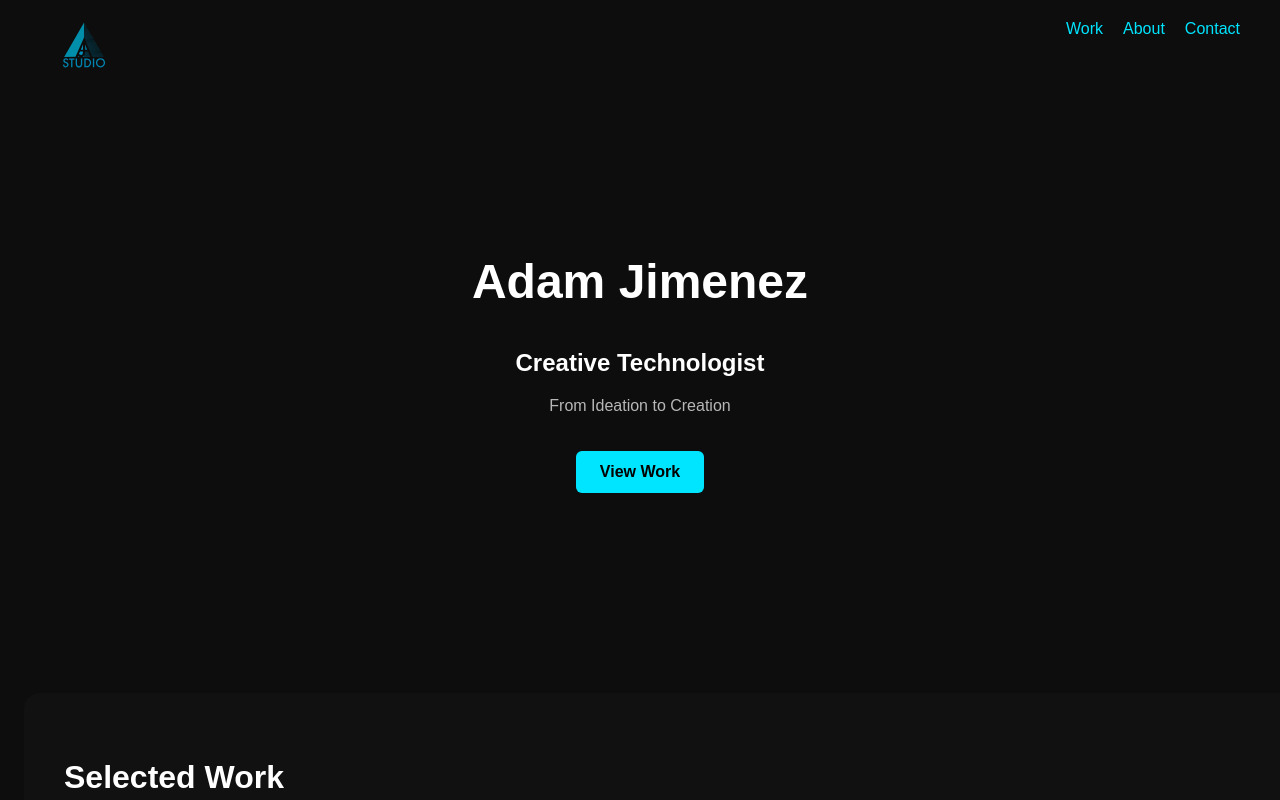
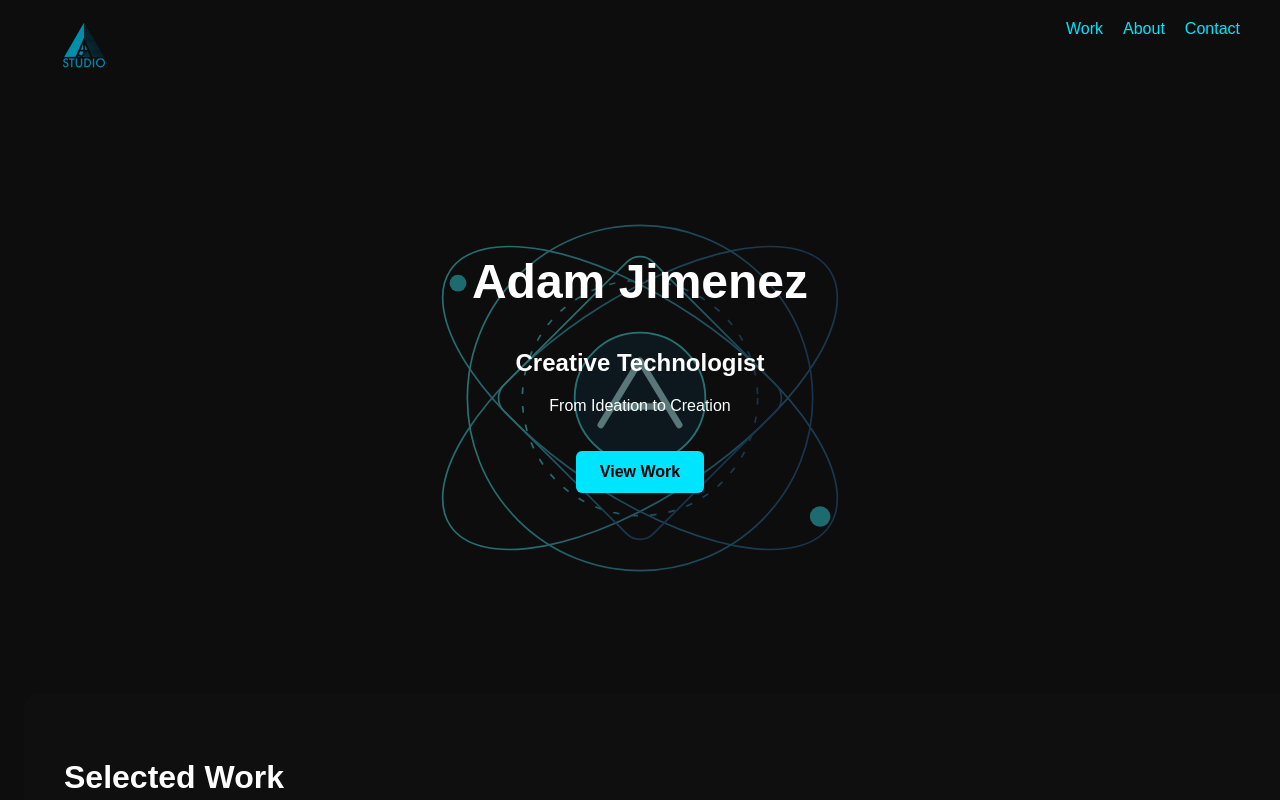
Before and after one commit to outlandi-co/ajimenez-studio, a React (Vite) app: page / in a window 1280 px wide. Shown: the top 800 px of the page. Built offline with nearby package versions, Linux system fonts and the light colour scheme.

Commit message:
Restore portfolio GSAP scroll animations

```diff
--- a/package.json
+++ b/package.json
@@ -10,6 +10,7 @@
     "preview": "vite preview"
   },
   "dependencies": {
+    "gsap": "^3.15.0",
     "react": "^19.2.4",
     "react-dom": "^19.2.4",
     "react-router-dom": "^7.14.2"
--- a/src/App.jsx
+++ b/src/App.jsx
@@ -1,6 +1,7 @@
 import { BrowserRouter, Routes, Route } from "react-router-dom"
 
 import Navbar from "./components/Navbar"
+import ScrollArtwork from "./components/ScrollArtwork"
 import Hero from "./components/Hero"
 import Projects from "./components/Projects"
 import About from "./components/About"
@@ -22,12 +23,15 @@ function Home() {
 function App() {
   return (
     <BrowserRouter>
-      <Navbar />
+      <ScrollArtwork />
+      <div style={{ position: "relative", zIndex: 2 }}>
+        <Navbar />
 
-      <Routes>
+        <Routes>
         <Route path="/" element={<Home />} />
         <Route path="/work/:slug" element={<ProjectPage />} />
-      </Routes>
+        </Routes>
+      </div>
     </BrowserRouter>
   )
 }
--- a/src/components/About.jsx
+++ b/src/components/About.jsx
@@ -1,6 +1,44 @@
+import { useEffect, useRef } from "react"
+import gsap from "gsap"
+import { ScrollTrigger } from "gsap/ScrollTrigger"
+
+gsap.registerPlugin(ScrollTrigger)
+
 export default function About() {
+  const sectionRef = useRef(null)
+
+  useEffect(() => {
+    const section = sectionRef.current
+    if (!section) return
+
+    if (window.matchMedia("(prefers-reduced-motion: reduce)").matches) {
+      return
+    }
+
+    const context = gsap.context(() => {
+      gsap.fromTo(
+        ".section-title, p",
+        { autoAlpha: 0, y: 40 },
+        {
+          autoAlpha: 1,
+          y: 0,
+          duration: 0.9,
+          stagger: 0.18,
+          ease: "power3.out",
+          scrollTrigger: {
+            trigger: section,
+            start: "top 80%",
+            once: true
+          }
+        }
+      )
+    }, section)
+
+    return () => context.revert()
+  }, [])
+
   return (
-    <section id="about" className="about">
+    <section id="about" className="about" ref={sectionRef}>
       <h2 className="section-title">About</h2>
 
       <p>
--- a/src/components/Contact.jsx
+++ b/src/components/Contact.jsx
@@ -1,6 +1,42 @@
-import { useState } from "react"
+import { useEffect, useRef, useState } from "react"
+import gsap from "gsap"
+import { ScrollTrigger } from "gsap/ScrollTrigger"
+
+gsap.registerPlugin(ScrollTrigger)
 
 export default function Contact() {
+  const sectionRef = useRef(null)
+
+  useEffect(() => {
+    const section = sectionRef.current
+    if (!section) return
+
+    if (window.matchMedia("(prefers-reduced-motion: reduce)").matches) {
+      return
+    }
+
+    const context = gsap.context(() => {
+      gsap.fromTo(
+        ".section-title, .contact-form",
+        { autoAlpha: 0, y: 40 },
+        {
+          autoAlpha: 1,
+          y: 0,
+          duration: 0.9,
+          stagger: 0.2,
+          ease: "power3.out",
+          scrollTrigger: {
+            trigger: section,
+            start: "top 85%",
+            once: true
+          }
+        }
+      )
+    }, section)
+
+    return () => context.revert()
+  }, [])
+
   const [form, setForm] = useState({
     name: "",
     email: "",
@@ -38,7 +74,7 @@ export default function Contact() {
   }
 
   return (
-    <section id="contact" className="contact">
+    <section id="contact" className="contact" ref={sectionRef}>
       <h2 className="section-title">Contact</h2>
 
       <form className="contact-form" onSubmit={handleSubmit}>
--- a/src/components/Hero.jsx
+++ b/src/components/Hero.jsx
@@ -1,6 +1,42 @@
+import { useEffect, useRef } from "react"
+import gsap from "gsap"
+
 export default function Hero() {
+  const heroRef = useRef(null)
+
+  useEffect(() => {
+    if (window.matchMedia("(prefers-reduced-motion: reduce)").matches) {
+      return
+    }
+
+    const context = gsap.context(() => {
+      gsap.fromTo(
+        [
+          "h1",
+          "h2",
+          ".tagline",
+          ".button"
+        ],
+        {
+          opacity: 0,
+          y: 50
+        },
+        {
+          opacity: 1,
+          y: 0,
+          duration: 1,
+          stagger: 0.18,
+          ease: "power3.out",
+          clearProps: "transform"
+        }
+      )
+    }, heroRef)
+
+    return () => context.revert()
+  }, [])
+
   return (
-    <section className="hero">
+    <section className="hero" ref={heroRef}>
       <h1>Adam Jimenez</h1>
       <h2>Creative Technologist</h2>
       <p className="tagline">From Ideation to Creation</p>
--- a/src/components/Projects.jsx
+++ b/src/components/Projects.jsx
@@ -1,5 +1,9 @@
 import { useNavigate } from "react-router-dom"
-import { useState, useEffect } from "react"
+import { useState, useEffect, useRef } from "react"
+import gsap from "gsap"
+import { ScrollTrigger } from "gsap/ScrollTrigger"
+
+gsap.registerPlugin(ScrollTrigger)
 
 const projects = [
   {
@@ -42,6 +46,60 @@ const projects = [
 export default function Projects() {
   const navigate = useNavigate()
   const [columns, setColumns] = useState(3)
+  const sectionRef = useRef(null)
+
+  useEffect(() => {
+    const section = sectionRef.current
+    if (!section) return
+
+    if (window.matchMedia(
+      "(prefers-reduced-motion: reduce)"
+    ).matches) {
+      return
+    }
+
+    const context = gsap.context(() => {
+      const cards = gsap.utils.toArray(
+        "[data-project-card]",
+        section
+      )
+
+      cards.forEach((card, index) => {
+        const direction = index % 2 === 0 ? 1 : -1
+
+        gsap.fromTo(
+          card,
+          {
+            autoAlpha: 0.25,
+            y: 55,
+            rotationY: direction * -70,
+            scale: 0.9,
+            transformOrigin: direction > 0
+              ? "right center"
+              : "left center",
+            force3D: true
+          },
+          {
+            autoAlpha: 1,
+            y: 0,
+            rotationY: 0,
+            scale: 1,
+            ease: "none",
+            force3D: true,
+            scrollTrigger: {
+              trigger: card.parentElement,
+              start: "top 95%",
+              end: "top 60%",
+              scrub: 0.9,
+              invalidateOnRefresh: true
+            }
+          }
+        )
+      })
+    }, section)
+
+    return () => context.revert()
+  }, [columns])
 
   useEffect(() => {
     const handleResize = () => {
@@ -61,6 +119,7 @@ export default function Projects() {
 
   return (
     <section
+      ref={sectionRef}
   id="projects"
   style={{
     padding: "80px 24px"
@@ -71,7 +130,7 @@ export default function Projects() {
           maxWidth: "1200px",
           margin: "0 auto",
           width: "100%",
-          background: "#111", // 🔥 constrained background
+          background: "rgba(17, 17, 17, 0.74)", // 🔥 constrained background
           padding: "40px",
           borderRadius: "16px"
         }}
@@ -84,12 +143,21 @@ export default function Projects() {
           style={{
             display: "grid",
             gridTemplateColumns: `repeat(${columns}, 1fr)`,
-            gap: "30px"
+            gap: "30px",
+            perspective: "1100px"
           }}
         >
           {projects.map((p, i) => (
             <div
               key={i}
+              data-project-trigger
+              style={{
+                perspective: "1100px",
+                minWidth: 0
+              }}
+            >
+              <div
+              data-project-card
               onClick={() => {
                 if (p.link) {
                   window.open(p.link, "_blank", "noopener,noreferrer")
@@ -103,15 +171,15 @@ export default function Projects() {
                 borderRadius: "12px",
                 overflow: "hidden",
                 position: "relative",
-                transition: "all 0.3s ease"
+                transition: "filter 0.3s ease, box-shadow 0.3s ease"
               }}
               onMouseEnter={(e) => {
-                e.currentTarget.style.transform = "scale(1.03)"
+                e.currentTarget.style.filter = "brightness(1.08)"
                 e.currentTarget.style.boxShadow =
                   "0 15px 40px rgba(0,0,0,0.6)"
               }}
               onMouseLeave={(e) => {
-                e.currentTarget.style.transform = "scale(1)"
+                e.currentTarget.style.filter = "brightness(1)"
                 e.currentTarget.style.boxShadow = "none"
               }}
             >
@@ -150,6 +218,7 @@ export default function Projects() {
                 <p style={{ opacity: 0.7, fontSize: "14px" }}>{p.desc}</p>
               </div>
             </div>
+            </div>
           ))}
         </div>
       </div>
--- /dev/null
+++ b/src/components/ScrollArtwork.jsx
@@ -0,0 +1,161 @@
+import { useEffect, useRef } from "react"
+import gsap from "gsap"
+import { ScrollTrigger } from "gsap/ScrollTrigger"
+
+gsap.registerPlugin(ScrollTrigger)
+
+export default function ScrollArtwork() {
+  const visualRef = useRef(null)
+
+  useEffect(() => {
+    const visual = visualRef.current
+    if (!visual) return
+
+    const reduceMotion = window.matchMedia(
+      "(prefers-reduced-motion: reduce)"
+    ).matches
+
+    if (reduceMotion) return
+
+    const context = gsap.context(() => {
+      gsap.to(visual, {
+        rotation: 220,
+        yPercent: -12,
+        scale: 1.3,
+        ease: "none",
+        scrollTrigger: {
+          trigger: document.documentElement,
+          start: "top top",
+          end: "max",
+          scrub: 1,
+          invalidateOnRefresh: true
+        }
+      })
+    })
+
+    return () => context.revert()
+  }, [])
+
+  return (
+    <div
+      aria-hidden="true"
+      style={{
+        position: "fixed",
+        inset: 0,
+        display: "grid",
+        placeItems: "center",
+        overflow: "hidden",
+        pointerEvents: "none", background: "transparent",
+        zIndex: 1
+      }}
+    >
+      <div
+        ref={visualRef}
+        style={{
+          width: "min(58vw, 560px)",
+          aspectRatio: "1 / 1",
+          opacity: 0.45,
+          willChange: "transform", background: "transparent", mixBlendMode: "screen"
+        }}
+      >
+        <svg
+          viewBox="0 0 600 600"
+          width="100%"
+          height="100%"
+          fill="none"
+          xmlns="http://www.w3.org/2000/svg"
+        >
+          <defs>
+            <radialGradient id="center-glow">
+              <stop
+                offset="0%"
+                stopColor="#00E5EF"
+                stopOpacity="0.23"
+              />
+              <stop
+                offset="100%"
+                stopColor="#00E5EF"
+                stopOpacity="0"
+              />
+            </radialGradient>
+            <linearGradient id="center-lines">
+              <stop stopColor="#48EDF0" />
+              <stop offset="100%" stopColor="#26639C" />
+            </linearGradient>
+          </defs>
+
+
+          <g
+            stroke="url(#center-lines)"
+            strokeWidth="1.8"
+          >
+            <ellipse
+              cx="300"
+              cy="300"
+              rx="245"
+              ry="105"
+              transform="rotate(-34 300 300)"
+            />
+
+            <ellipse
+              cx="300"
+              cy="300"
+              rx="245"
+              ry="105"
+              transform="rotate(34 300 300)"
+            />
+
+            <circle cx="300" cy="300" r="185" />
+
+            <circle
+              cx="300"
+              cy="300"
+              r="126"
+              strokeDasharray="7 13"
+            />
+
+            <rect
+              x="187"
+              y="187"
+              width="226"
+              height="226"
+              rx="20"
+              transform="rotate(45 300 300)"
+            />
+          </g>
+
+          <circle
+            cx="300"
+            cy="300"
+            r="70"
+            fill="#0A2630"
+            stroke="#4AEEF0"
+            strokeWidth="2"
+          />
+
+          <path
+            d="M258 329L300 260L342 329M272 309H328"
+            stroke="#B8FAFC"
+            strokeWidth="7"
+            strokeLinecap="round"
+            strokeLinejoin="round"
+          />
+
+          <circle
+            cx="105"
+            cy="177"
+            r="9"
+            fill="#33DFE8"
+          />
+
+          <circle
+            cx="493"
+            cy="427"
+            r="11"
+            fill="#33DFE8"
+          />
+        </svg>
+      </div>
+    </div>
+  )
+}
```
Also changed, not shown: 1 other file (tests, documents, lock files or other folders).
